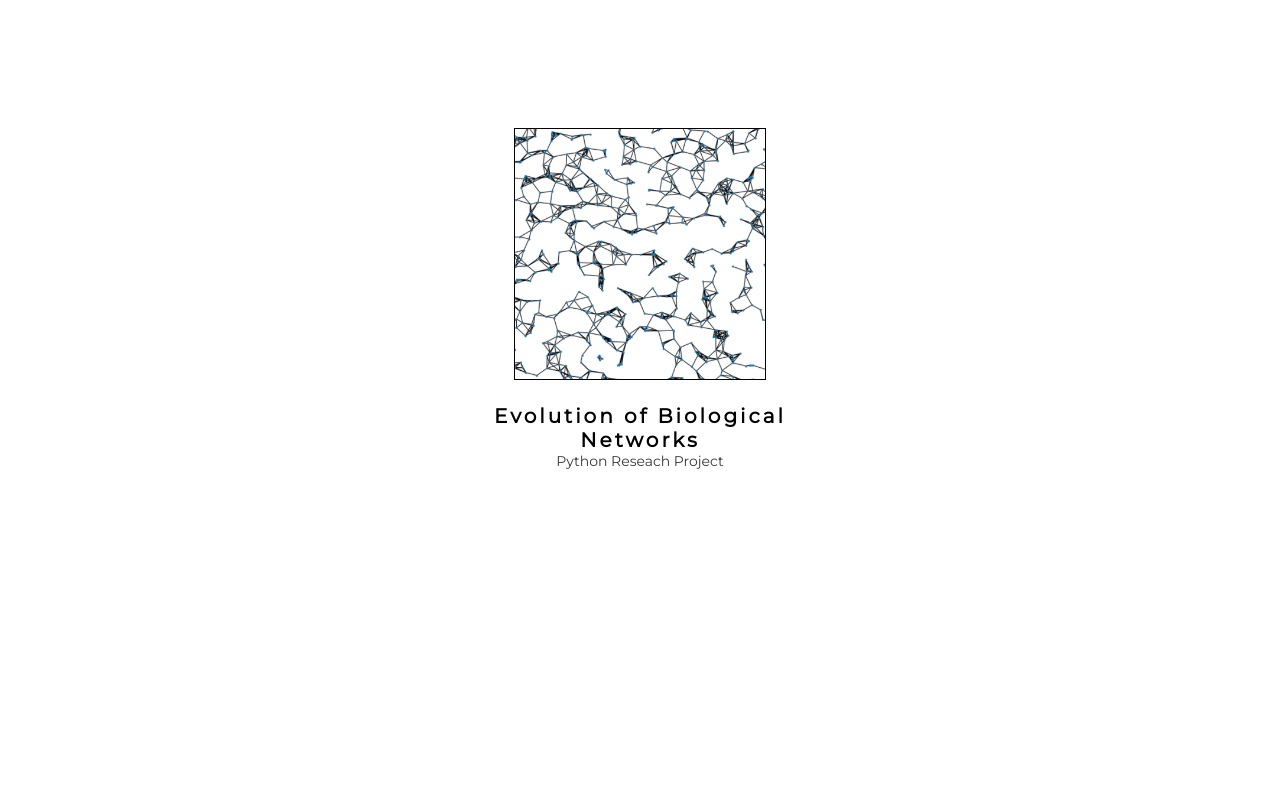
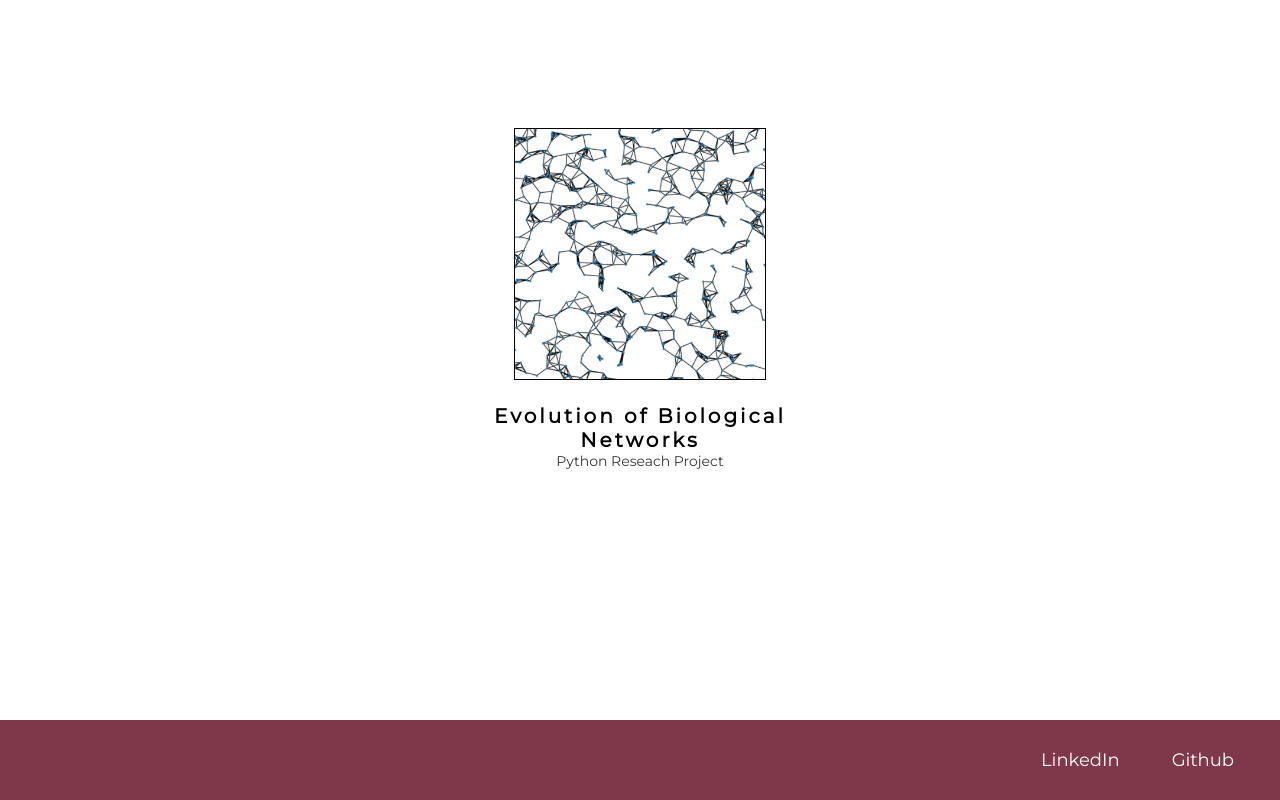
Before and after one commit to shayna-gaulden/portfolio, a React (Create React App) app: page / in a window 1280 px wide. Shown: the part 446-1246 px from the top of the page. Before the commit the page ends 1016 px from the top, so only its background shows below. Built offline with nearby package versions, Linux system fonts and the light colour scheme.

Commit message:
added footer, finished first project page

```diff
--- a/src/App.css
+++ b/src/App.css
@@ -67,8 +67,10 @@
   display: flex;
   flex-wrap: wrap;
   justify-content: space-around;
+  margin-left: 10%;
+  margin-right: 10%
 }
-.proj-sub-conatiner {
+.proj-sub-container {
   display: flex;
   flex-direction: column;
   padding: 100px;
@@ -149,3 +151,67 @@
   width: 100%;
   padding-top: 80px;
 }
+
+.mid-page-title {
+  font-family: 'Montserrat', sans-serif;
+  font-size: 24px;
+  font-weight: 600;
+  margin-left: 10%;
+  margin-top: 60px;
+}
+
+.footer-container {
+  display: flex;
+  padding: 20px 30px 20px 30px;
+  margin-top: 150px;
+  justify-content: space-between;
+  align-items: center;
+  background-color: #7F384A;
+}
+.footer-button {
+  background-color: #7F384A;
+  border-radius: 8px;
+  box-sizing: border-box;
+  color: white;
+  cursor: pointer;
+  display: inline-block;
+  font-family: 'Montserrat', sans-serif;
+  font-size: 18px;
+  font-weight: 500;
+  height: 40px;
+  line-height: 20px;
+  padding: 10px 16px;
+  position: relative;
+  text-align: center;
+  transition: color 100ms;
+  vertical-align: baseline;
+  touch-action: manipulation;
+  transition: 0.3s;
+}
+.footer-button:hover,
+.footer-button:focus {
+  background-color: #8f5362;
+}
+
+.gallery-img {
+  width: 400px;
+}
+.gallery-box {
+  display: flex;
+  flex-direction: column;
+  align-items: center;
+  gap: 20px;
+  padding-top: 60px;
+}
+.github-link {
+  margin-left: 10%;
+  font-family: 'Montserrat', sans-serif;
+  font-size: 18px;
+  font-weight: 400;
+  text-decoration: none;
+  color: #004cff;
+}
+.github-link:hover {
+  text-decoration: none;
+  font-weight: 900;
+}
--- /dev/null
+++ b/src/components/footer.js
@@ -0,0 +1,23 @@
+import React from "react";
+import { Link } from "react-router-dom";
+
+
+const Footer = () => {
+    return (
+        <div className="footer-container">
+            <header className="nav-header">
+
+            </header>
+            <div className="nav-links">
+                <a href="https://www.linkedin.com/in/shayna-gaulden-490a01140/" target="_blank" rel="noreferrer">
+                    <div className="footer-button"> LinkedIn </div>
+                </a>
+                <a href="https://github.com/shayna-gaulden" target="_blank" rel="noreferrer">
+                    <div className="footer-button"> Github </div>
+                </a>
+            </div>
+        </div>
+    );
+}
+
+export default Footer;
--- /dev/null
+++ b/src/components/proj-img.js
@@ -0,0 +1,14 @@
+import React from "react";
+
+const ProjImg = ({img,fig}) => {
+    return (
+        <div className="gallery-box">
+            <img src={img} alt="Image not available." className="gallery-img" />
+            <text className="mini-subtitle">
+                {fig}
+            </text>
+        </div>
+    );
+}
+
+export default ProjImg;
--- a/src/components/proj-preview.js
+++ b/src/components/proj-preview.js
@@ -3,7 +3,7 @@ import { Link } from 'react-router-dom';
 
 const ProjPreview = ({img,title,subtitle,link}) => {
     return (
-        <div className="proj-sub-conatiner">
+        <div className="proj-sub-container">
             <Link to={link}>
                 <img src={img} alt="Image not available." className="proj-preview-img" />
             </Link>
--- a/src/pages/home.js
+++ b/src/pages/home.js
@@ -3,6 +3,7 @@ import Nav from "../components/nav";
 import Title from "../components/title";
 import ProjPreview from "../components/proj-preview";
 import { ProjectData } from "../assets/projdata";
+import Footer from "../components/footer";
 
 const Home = () => {
     return(
@@ -27,6 +28,7 @@ const Home = () => {
                 })
             }
             </div>
+            <Footer />
         </div>
     )
 }
--- a/src/pages/projects/evo-bio-networks.js
+++ b/src/pages/projects/evo-bio-networks.js
@@ -7,6 +7,12 @@ import DecorImage from "../../assets/images/jonne-huotari-G5tOM5NINtA-unsplash.j
 import { Project1Data2 } from "../../assets/projdata";
 import FecundityEq from "../../assets/images/fecundity equation.PNG"
 import SurvivalEq from "../../assets/images/survival equation.PNG"
+import Img1 from "../../assets/images/cd11 0.PNG"
+import Img2 from "../../assets/images/cd11 1.PNG"
+import Img3 from "../../assets/images/cd11 2.PNG"
+import Img4 from "../../assets/images/cd11 3.PNG"
+import ProjImg from "../../components/proj-img";
+import Footer from "../../components/footer";
 
 const EvoBioNetwork = () => {
     return(
@@ -16,6 +22,9 @@ const EvoBioNetwork = () => {
                 title={"Evolution of Biological Networks in Space and Time"}
                 subtitle={"Shayna Gaulden | Mar 2020- May 2021 | Python Research Project"}
             />
+            <a href="https://github.com/shayna-gaulden/graphing-dispersal-death-processes" target="_blank" rel="noreferrer" className="github-link">
+                Project Code on Github.
+            </a>
             <div className="section-gallery">
 
             <div className="section-container">
@@ -81,6 +90,16 @@ const EvoBioNetwork = () => {
             </div>
             </div>
 
+            <header className="mid-page-title">Sample of Iterations</header>
+
+            <div className="projects-container">
+                <ProjImg img={Img1} fig="Figure 1. Initial graph with 500 vertices randomly dispersed."/>
+                <ProjImg img={Img2} fig="Figure 2. Graph with 4833 vertices after 1,000 iterations."/>
+                <ProjImg img={Img3} fig="Figure 3. Graph with 7171 vertices after 10,000 iterations."/>
+                <ProjImg img={Img4} fig="Figure 4. Graph with 7842 vertices after 100,000 iterations."/>
+            </div>
+
+            <Footer />
         </div>
     )
 }
```
